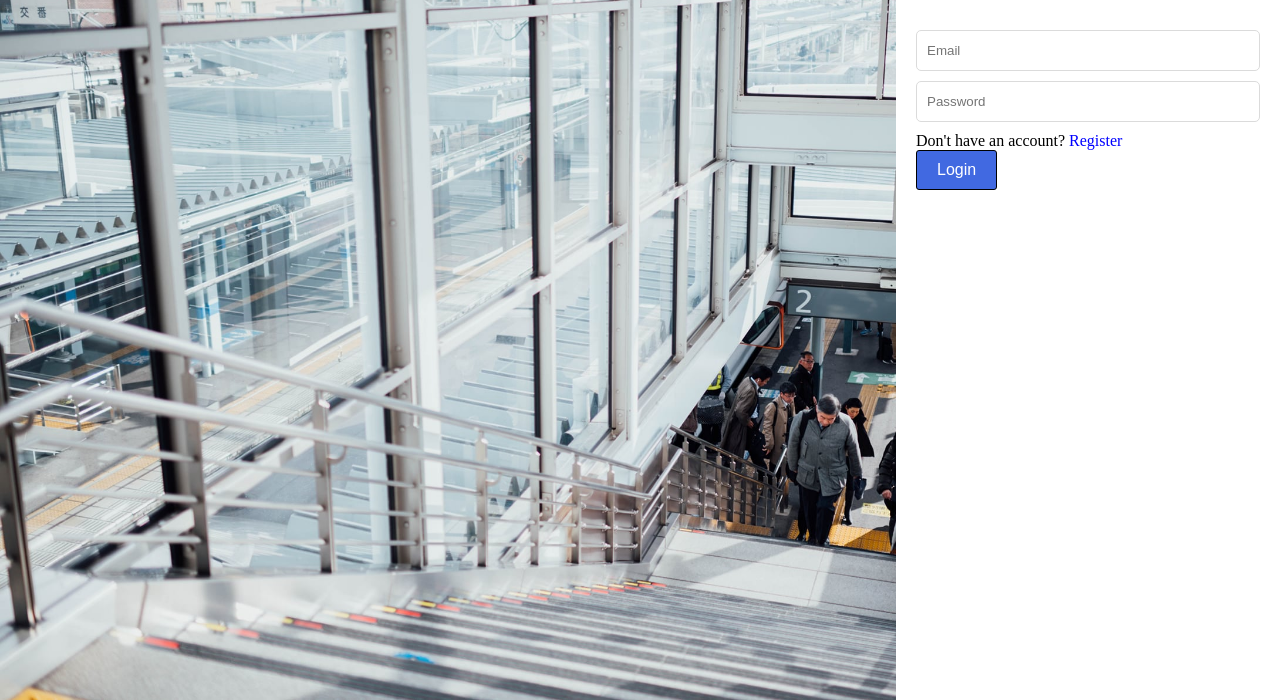
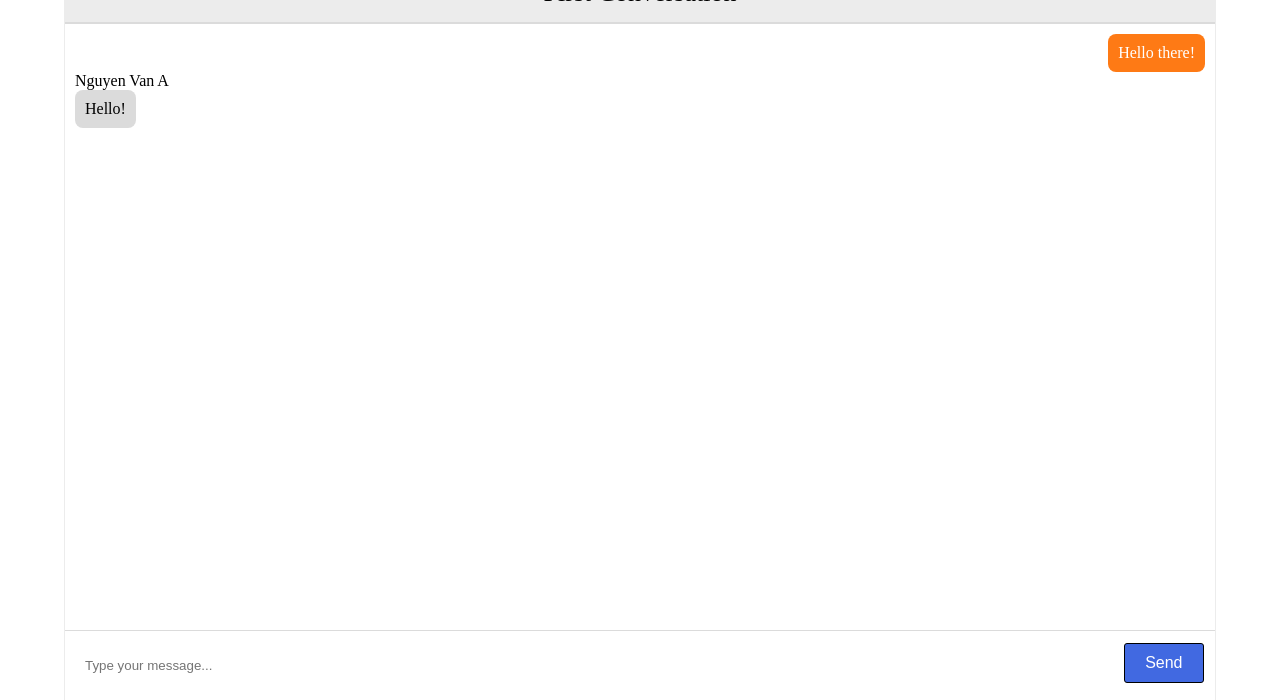
Before and after one commit to hyperaktiv/my-mindx-chat-app, a plain HTML site: page template.html in a window 1280 px wide. Shown: the part 100-800 px from the top of the page. Drawn offline with Linux system fonts and the light colour scheme.

Commit message:
create chat screen

```diff
--- /dev/null
+++ b/css/chat.css
@@ -0,0 +1,88 @@
+.chat-container {
+  margin: 0 5% 0 5%;
+  height: 100vh;
+}
+.chat-container .header {
+  color: #fff;
+  background-color: #037bfe;
+  font-size: 24px;
+  height: 64px;
+  text-align: center;
+  line-height: 64px;
+
+  /* căn chỉnh vị trí cho các phần tử bên trong
+  display: flex;
+  justify-content: center;
+  align-items: center; */
+}
+
+.chat-container .main {
+  height: calc(100vh - 64px);
+
+  border-left: 1px solid #ececec;
+  border-right: 1px solid #ececec;
+}
+
+.chat-container .conversation-title {
+  background-color: #ececec;
+  font-size: 26px;
+  height: 60px;
+  border-bottom: 2px solid #dbdbdb;
+  display: flex;
+  justify-content: center;
+  align-items: center;
+}
+
+.chat-container .conversation-details {
+  display: flex;
+  flex-direction: column;
+  height: 100%;
+}
+
+/* chiếm hết phần thừa khi thằng khác chiếm */
+.chat-container .list-messages {
+  flex-grow: 1;
+  padding: 10px;
+}
+
+#send-message-form {
+  padding: 22px 15px;
+  border-top: 1px solid #dbdbdb;
+  position: relative;
+}
+
+#messageInput {
+  border: none;
+  width: 100%;
+  padding: 5px;
+  border-radius: 2px solid #dbdbdb;
+  outline: 0;
+}
+#send-message-form button {
+  position: absolute;
+  bottom: 25%;
+  right: 1%;
+}
+
+.list-messages .message .message-content {
+  background-color: #dbdbdb;
+  max-width: 45%;
+  width: max-content;
+  padding: 10px;
+  border-radius: 8px;
+}
+
+.list-messages .message.message-mine {
+  display: flex;
+  justify-content: flex-end;
+}
+.list-messages .message.message-mine .message-content {
+  color: #fff;
+  background-color: #FE7A15;
+}
+
+.list-messages .message.message-other {
+  display: flex;
+  justify-content: flex-start;
+  flex-direction: column;
+}
--- a/css/style.css
+++ b/css/style.css
@@ -30,6 +30,7 @@ a {
   background-color: royalblue;
   color: white;
   font-size: 16px;
+  cursor: pointer;
 }
 .btn:hover {
   cursor: pointer;
@@ -38,6 +39,7 @@ a {
   cursor: pointer;
 }
 
-#toLogin, #toRegister {
+#toLogin,
+#toRegister {
   color: blue;
 }
--- a/js/controller.js
+++ b/js/controller.js
@@ -57,7 +57,7 @@ controller.login = ({ email, password }) => {
    if (email !== '' && password !== '') {
       const dataLogin = { email, password };
 
-      console.log(dataLogin);
+      // console.log(dataLogin);
 
       model.login(dataLogin);
    }
--- a/template.html
+++ b/template.html
@@ -7,40 +7,34 @@
    <title>Document</title>
 
    <link rel="stylesheet" href="./css/style.css">
-   <link rel="stylesheet" href="./css/login.css">
+   <link rel="stylesheet" href="./css/chat.css">
 
 
 </head>
 
 <body>
-
-   <div class="login-container">
-      <div class="background-img"></div>
-      <div class="form-wrapper">
-         <div class="login-header">MindX Chat</div>
-         <form action="" method="post" id="login-form">
-            <div class="input-wrapper">
-               <input type="email" name="email" id="" placeholder="Email">
-               <span id="email-error" class="error"></span>
+   <div class="chat-container">
+      <div class="header">MinX Chat App</div>
+      <div class="main">
+         <div class="conversation-details">
+            <div class="conversation-title">First Conversation</div>
+            <div class="list-messages">
+               <div class="message message-mine">
+                  <div class="message-content">Hello there!</div>
+               </div>
+               <div class="message message-other">
+                  <div class="owner">Nguyen Van A</div>
+                  <div class="message-content">Hello!</div>
+               </div>
             </div>
-            <div class="input-wrapper">
-               <input type="password" name="password" id="" placeholder="Password">
-               <span id="password-error" class="error"></span>
-            </div>
-            <div class="form-action">
-               <p>Don't have an account?&nbsp;<span id="toLogin" class="pointer">Register</span></p>
-               <button class="btn" type="submit" id="login-submit">Login</button>
-            </div>
-         </form>
+            <form id="send-message-form">
+               <input type="text" name="message" id="messageInput" placeholder="Type your message..." />
+               <button class="btn" id="">Send</button>
+            </form>
+         </div>
       </div>
    </div>
 
-   <script>
-      let x = document.getElementById("toLogin");
-      x.addEventListener("click", () => {
-         console.log("123123")
-      })
-   </script>
 </body>
 
 </html>
```
Also changed, not shown: index.html (+2 -0 lines), js/components.js (+28 -2 lines), js/index.js (+21 -2 lines), js/model.js (+21 -11 lines), js/view.js (+44 -0 lines). Lines whose indentation alone changed are shown as unchanged.
